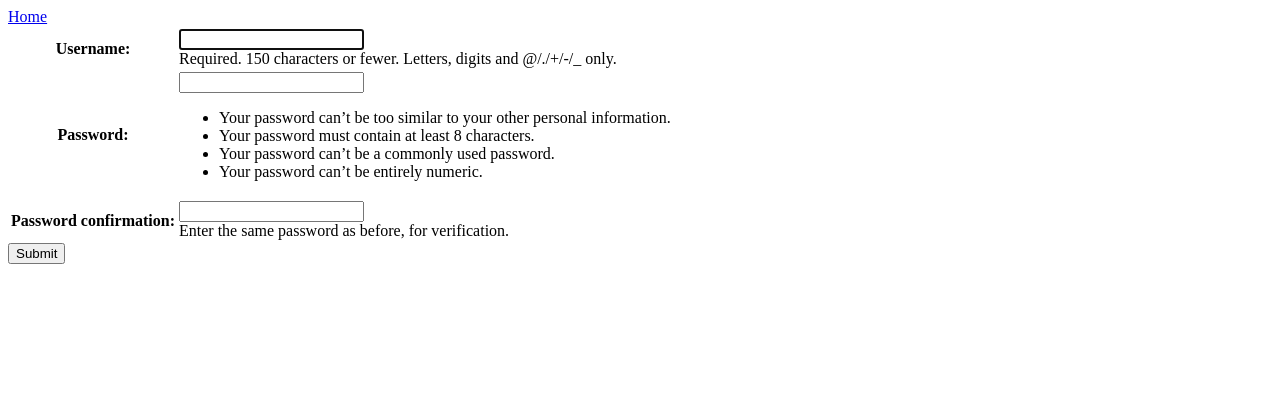
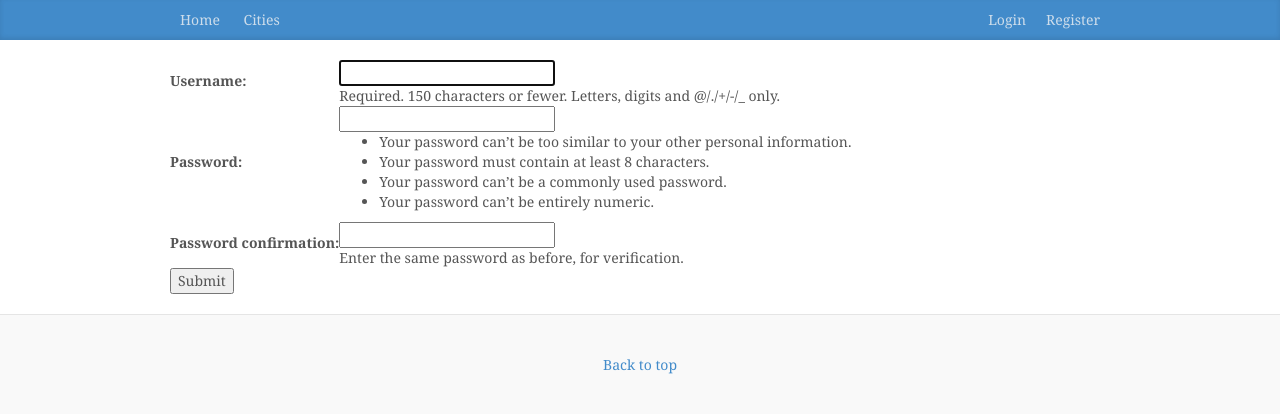
Before and after one commit to PatrickYuen/LargeScaleFinal, a Django app: page /register/ in a window 1280 px wide. Shown: the top 414 px of the page. Run offline with Django 3.2, Linux system fonts and the light colour scheme; data that the repository does not hold is empty; some libraries are stand-ins or nearby versions.

Commit message:
Updated register template

```diff
--- a/LocalNotes/noteboard/templates/noteboard/register.html
+++ b/LocalNotes/noteboard/templates/noteboard/register.html
@@ -1,7 +1,136 @@
+{% load staticfiles %}
+<!DOCTYPE html>
+<html lang="en">
+  <head>
+    <meta charset="utf-8">
+    <meta http-equiv="X-UA-Compatible" content="IE=edge">
+    <meta name="viewport" content="width=device-width, initial-scale=1">
+    <meta name="description" content="">
+    <meta name="author" content="">
+    <link rel="icon" href={% static "icons/beaker.ico" %}>
+    <title>Traveler's Guide!</title>
 
-{% block navigation_bar %}
+  <script src="https://ajax.googleapis.com/ajax/libs/jquery/1.11.1/jquery.min.js"></script>
+
+    <!-- Bootstrap core CSS -->
+    <link href="{% static "css/bootstrap.min.css" %}" rel="stylesheet">
+
+    <!-- Custom styles for this template -->
+    <link href="{% static "css/travelnotes.css" %}" rel="stylesheet">
+
+  </head>
+
+    <style>
+  <!--Classes plzz-->
+  #register_modal {
+    width:400px;
+    background: #CACACA;
+    height: 250px;
+    box-shadow: 0px 0px 10px 4px;
+    margin: 0 auto;
+    margin-top: 12%;
+    border-radius:5px;
+  }
+
+  #login_modal {
+    width:400px;
+    background: #CACACA;
+    height: 200px;
+    box-shadow: 0px 0px 10px 4px;
+    margin: 0 auto;
+    margin-top: 12%;
+    border-radius:5px;
+  }
+
+  #post_modal {
+    width:400px;
+    background: #CACACA;
+    height: 270px;
+    box-shadow: 0px 0px 10px 4px;
+    margin: 0 auto;
+    margin-top: 12%;
+    border-radius:5px;
+  }
+
+  #post_body {
+    height: 100px;
+    vertical-align: top;
+    line-height: 0px;
+  }
+  </style>
+
+  <body>
+
+    <div class="travelnotes-masthead">
+      <div class="container">
+        <nav class="travelnotes-nav">
         <a class="travelnotes-nav-item" href={% url 'noteboard:main' %} >Home</a>
-{% endblock %}
+        <a class="travelnotes-nav-item" href={% url 'noteboard:CitiesView' %}>Cities</a>
+        <a class="travelnotes-nav-item pull-right" href="{% url 'noteboard:register' %}">Register</a>
+        <a id="login" class="travelnotes-nav-item pull-right" >Login</a>
+
+        </nav>
+      </div>
+    </div>
+
+  <section id="login_modal" class="modal fade">
+
+    <div class="modal-body">
+
+      <form action={% url 'noteboard:login_view' %}  method="post">
+        <span id="close_login" onclick="close()" class="glypicon glyphicon-remove-circle pull-right"></span>
+        {% csrf_token %}
+        <div class="form-group">
+          <label>Username:</label>
+          <input type="text" class="form-control" name="username" >
+
+          <label>Password</label>
+          <input type="password" class="form-control" name="password" />
+        </div>
+
+        <button type="submit" class="btn btn-danger">Login</button>
+      </form>
+
+    </div>
+  </section>
+
+  <section id="post_modal" class="modal fade">
+    <div class="modal-body">
+      <form action={% url 'noteboard:post' %} method="post">
+        <span id="close_post" onclick="close()" class="glypicon glyphicon-remove-circle pull-right"></span>
+        {% csrf_token %}
+
+        <div class="form-group">
+          <label for="title">Title</label>
+          <input type="text" class="form-control" name="title" required>
+
+
+        <label for="city">City</label> <br>
+        Please select the city that you are currently at. Leave it blank if you cannot find the city.
+        {% load noteboard_tags %}
+        {% get_all_cities as cities %}
+        <select class="form-control" name="city">
+            <option value = ""></option>
+
+            {% for city in cities %}
+                <option value="{{ city.name }}+{{ city.country }}"> {{ city.name }}, {{ city.country}} </option>
+            {% endfor %}
+        </select>
+
+          <label for="title">Body</label>
+          <input id="post_body" type="textarea" class="form-control" name="body" required>
+        </div>
+
+        <button type="submit" class="btn btn-danger">Submit</button>
+      </form>
+
+    </div>
+
+  </section>
+
+
+    <div class="container">
+    <br>
 
     {% block main %}
     <form action="/register/" method="post">
@@ -12,3 +141,49 @@
       <input type="submit" value="Submit" />
     </form>
     {% endblock %}
+
+    <br>
+    </div><!-- /.container -->
+
+    <div class="travelnotes-footer">
+      <p>
+        <a href="#">Back to top</a>
+      </p>
+    </div>
+
+
+    <!-- Bootstrap core JavaScript
+    ================================================== -->
+    <!-- Placed at the end of the document so the pages load faster -->
+    <script src="{% static "js/bootstrap.min.js" %}" ></script>
+    <script src="{% static "js/docs.min.js" %}"></script>
+
+  <script>
+    $(document).ready(function(){
+      $("#register").on('click', function() {
+        $("#register_modal").modal({show:true});
+      });
+
+      $("#login").on('click', function() {
+        $("#login_modal").modal({show:true});
+      });
+            $("#post").on('click', function() {
+        $("#post_modal").modal({show:true});
+      });
+
+      $("#close_register").on('click', function() {
+        $("#register_modal").modal('hide');
+      });
+
+      $("#close_login").on('click', function() {
+        $("#login_modal").modal('hide');
+      });
+
+      $("#close_post").on('click', function() {
+        $("#post_modal").modal('hide');
+      });
+    });
+  </script>
+
+  </body>
+</html>
--- a/LocalNotes/noteboard/templates/noteboard/search.html
+++ b/LocalNotes/noteboard/templates/noteboard/search.html
@@ -1,7 +1,7 @@
 {% extends "base.html" %}
 
 {% block navigation_bar %}
-	  <a class="travelnotes-nav-item active" href={% url 'noteboard:main' %} >Search</a>
+	  <a class="travelnotes-nav-item active" href={% url 'noteboard:main' %} >Home</a>
 	  <a class="travelnotes-nav-item" href={% url 'noteboard:CitiesView' %}>Cities</a>
 {% endblock %}
 
--- a/LocalNotes/noteboard/views.py
+++ b/LocalNotes/noteboard/views.py
@@ -35,6 +35,9 @@ def search(request):
 	return render(request, 'noteboard/search.html', context)
 
 def register(request):
+  if request.user.is_authenticated():
+    return HttpResponseRedirect(reverse('noteboard:UserView', args=(request.user.id,)))
+
   if request.method == 'POST':
     form = UserCreationForm(request.POST)
     if form.is_valid():
```
Also changed, not shown: 1 other file. Lines whose indentation alone changed are shown as unchanged.
